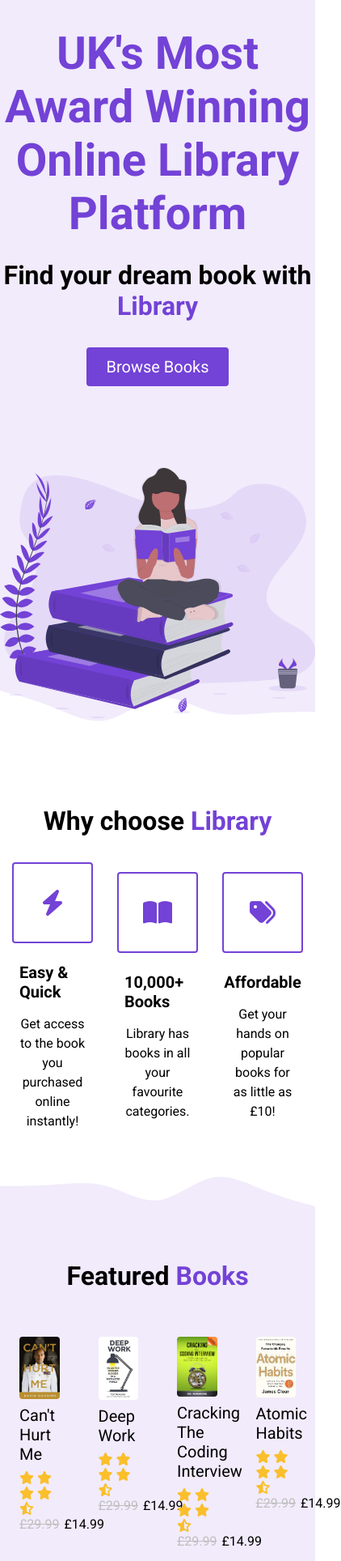
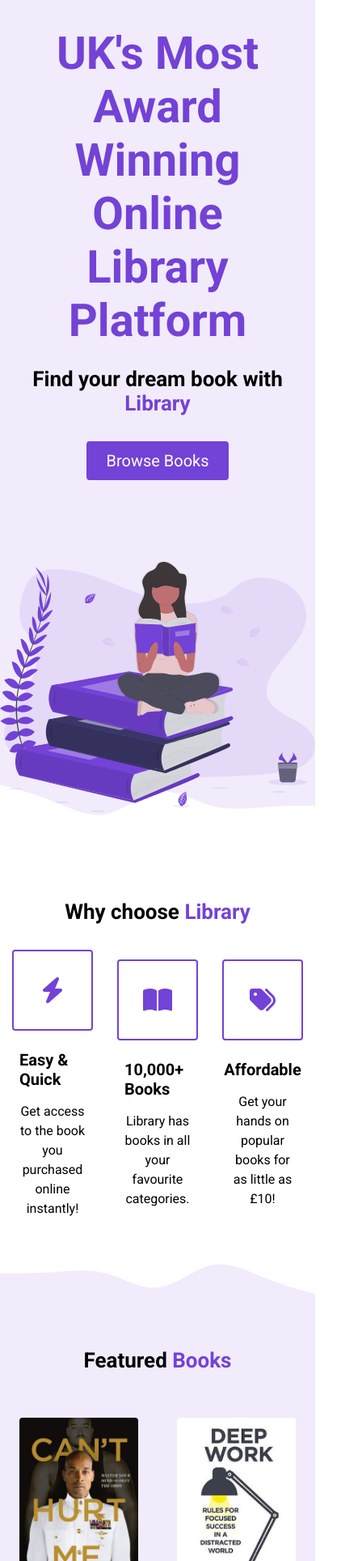
Before and after one commit to YoBello1/Live-Projects-N-Plans, a plain HTML site: page LIVE/Project 1 - Ecom Web/index.html in a window 390 px wide. Shown: the part 72-2000 px from the top of the page at 81% size, 422 px wide, since content can reach past the window. Drawn offline with Linux system fonts and the light colour scheme.

Commit message:
Adding in CSS to make mobile usage more responsive

```diff
--- a/LIVE/Project 1 - Ecom Web/style.css
+++ b/LIVE/Project 1 - Ecom Web/style.css
@@ -430,9 +430,29 @@ footer {
 
 -- BREAKPOINT --
 
-" Interduces the burger butten menu when screen size drops BELOW width:550px ALSO .book__img code added to make website more re"
+*/
 
-*/
+/* SMALL PHONES, TABLETS, LRG SMARTPHONES */
+
+@media (max-width: 768px) {
+  .header__description {
+    padding: 0 24px;
+  }
+
+  h2 {
+    font-size: 26px;
+  }
+
+  button {
+    font-size: 18px;
+  }
+
+  .book {
+    width: 50%;
+  }
+}
+
+/* SMALL PHONES, LRG SMARTPHONES */
 
 @media (max-width: 550px) {
   .nav__link {
```
